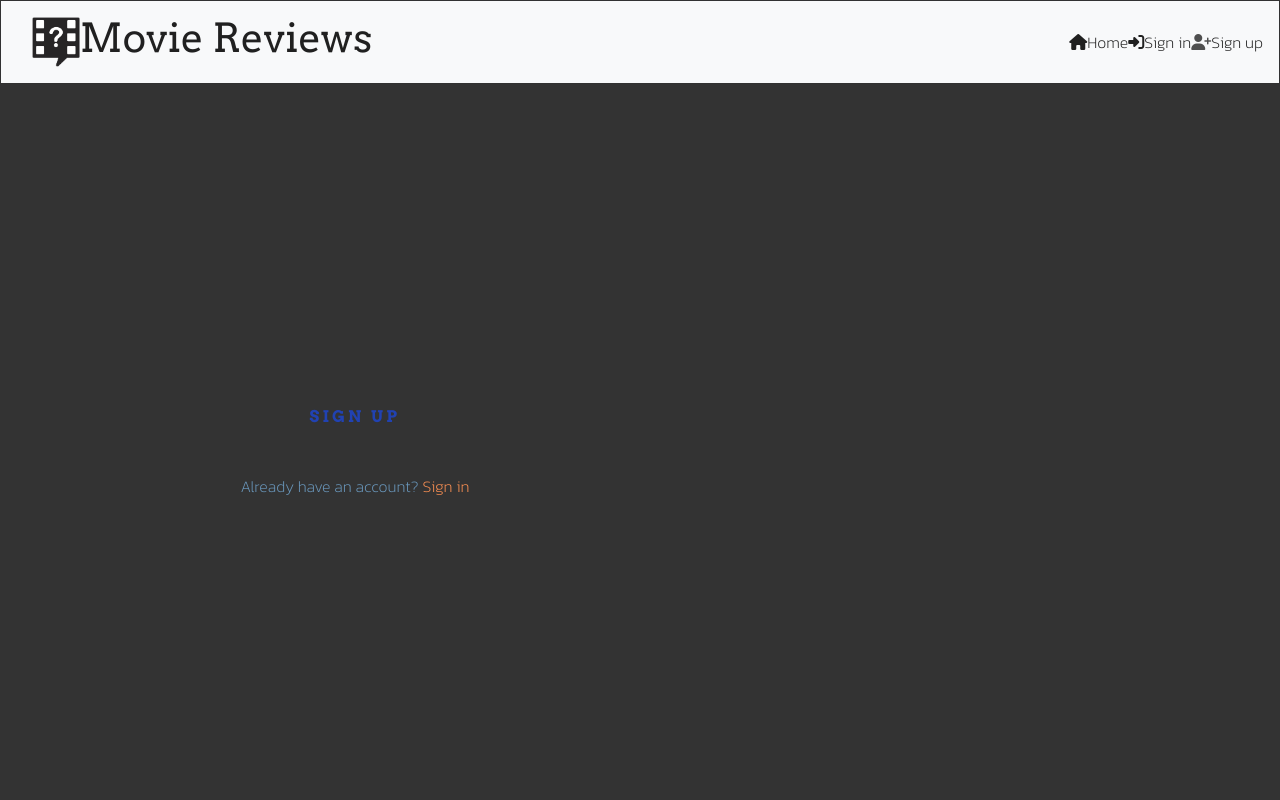
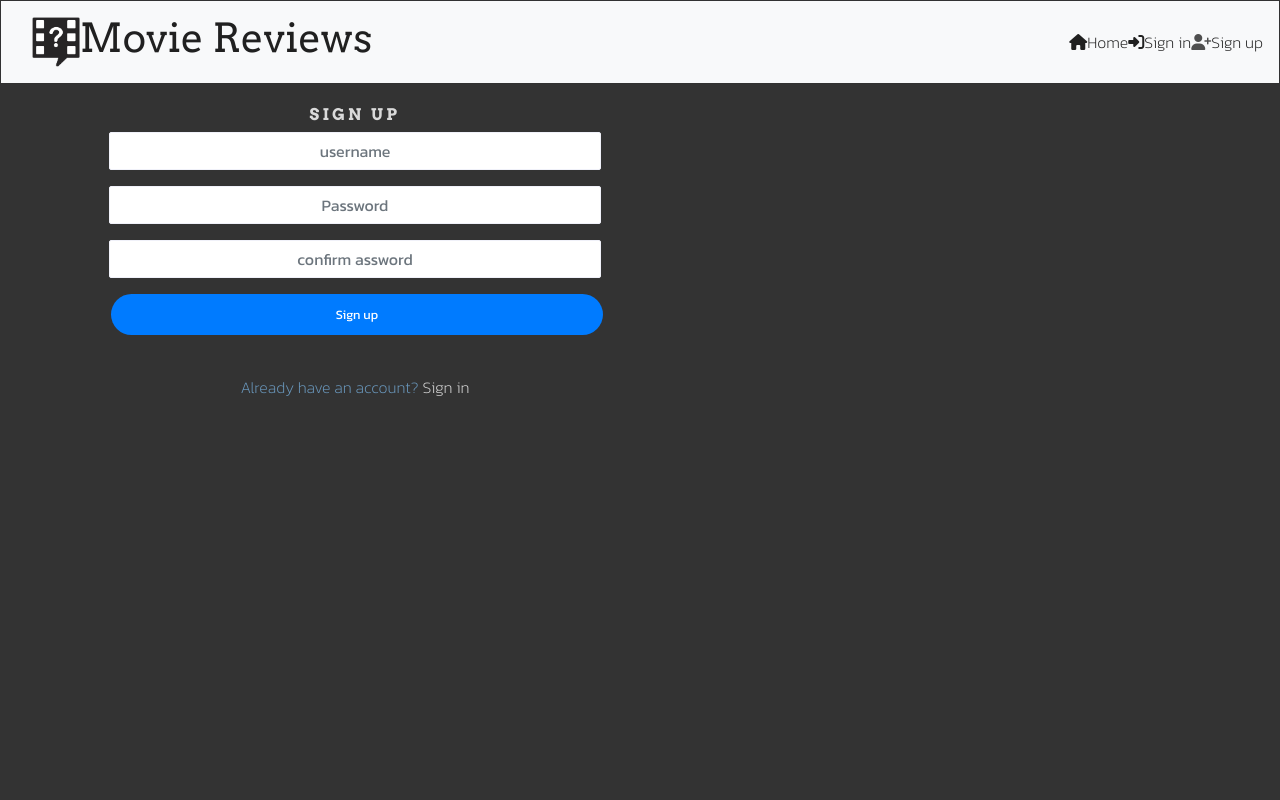
Before and after one commit to bezabu/bb-pp5-movies2, a React (Create React App) app: page /signup in a window 1280 px wide. Shown: the top 800 px of the page. Built offline with nearby package versions, Linux system fonts and the light colour scheme.

Commit message:
sign in/up form

```diff
--- a/src/App.js
+++ b/src/App.js
@@ -5,6 +5,7 @@
 import { Route, Switch } from 'react-router-dom';
 import "./api/axiosDefaults";
 import SignUpForm from "./pages/auth/SignUpForm";
+import SignInForm from "./pages/auth/SignInForm";
 
 
 function App() {
@@ -15,7 +16,7 @@
         <Container className={styles.Main}>
           <Switch>
             <Route exact path="/" render={() => <h2>Home</h2>} />
-            <Route exact path="/signin" render={() => <h2>Sign in</h2>} />
+            <Route exact path="/signin" render={() => <SignInForm />} />
             <Route exact path="/signup" render={() => <SignUpForm />} />
             <Route exact path="/popular" render={() => <h2>Popular users</h2>} />
             <Route exact path="/new" render={() => <h2>Newest reviews</h2>} />
@@ -27,7 +28,7 @@
         </Container>
         <h2>Hello World!</h2>
         <p>placeholder text</p>
-        <a href="#">placeholder link</a>
+        {/*<a href="#">placeholder link</a>*/}
         <br></br><br></br>
         <Button variant="light">Primary</Button>
 
--- /dev/null
+++ b/src/pages/auth/SignInForm.js
@@ -0,0 +1,118 @@
+import React, {useState} from "react";
+
+import Form from "react-bootstrap/Form";
+import Alert from "react-bootstrap/Alert";
+import Button from "react-bootstrap/Button";
+import Col from "react-bootstrap/Col";
+import Row from "react-bootstrap/Row";
+import Image from "react-bootstrap/Image";
+import Container from "react-bootstrap/Container";
+
+import { Link, useHistory } from "react-router-dom";
+
+import styles from "../../styles/SignInUpForm.module.css";
+import btnStyles from "../../styles/Button.module.css";
+import appStyles from "../../App.module.css";
+
+import axios from "axios";
+
+function SignInForm() {
+    const [signInData, setSignInData] = useState({
+        username: '',
+        password: ''
+    });
+    const { username, password } = signInData;
+
+    const [errors, setErrors] = useState({});
+    const history = useHistory();
+
+    const handleSubmit = async (event) => {
+        event.preventDefault();
+        try {
+            await axios.post('dj-rest-auth/login/', signInData)
+            history.push('/')
+        } catch(err){
+            setErrors(err.response?.data)
+        }
+    };
+
+const handleChange = (event) => {
+    setSignInData({
+        ...signInData,
+        [event.target.name]: event.target.value,
+    });
+};
+
+  return (
+    <Row className={styles.Row}>
+      <Col className="my-auto p-0 p-md-2" md={6}>
+        <Container className={`${appStyles.Content} p-4 `}>
+          <h1 className={styles.Header}>sign in</h1>
+
+          <Form onSubmit={handleSubmit}>
+  <Form.Group controlId="username">
+    <Form.Label className="d-none">username</Form.Label>
+    <Form.Control
+    type="text"
+    placeholder="username"
+    name="username"
+    value={username}
+    onChange={handleChange}
+    className={styles.Input}
+    />
+
+  </Form.Group>
+  {errors.username?.map((message, idx) => (
+              <Alert key={idx} variant="warning">
+                {message}
+              </Alert>
+            ))}
+
+  <Form.Group controlId="password">
+    <Form.Label className="d-none">password</Form.Label>
+    <Form.Control
+    type="password"
+    placeholder="password"
+    name="password"
+    value={password}
+    onChange={handleChange}
+    className={styles.Input}
+    />
+  </Form.Group>
+  {errors.password?.map((message, idx) => (
+              <Alert key={idx} variant="warning">
+                {message}
+              </Alert>
+            ))}
+
+  <Button className={`${btnStyles.Button} ${btnStyles.Wide}`} type="submit">
+    Sign in
+  </Button>
+  {errors.non_field_errors?.map((message, idx) => (
+              <Alert key={idx} variant="warning" className="mt-3">
+                {message}
+              </Alert>
+            ))}
+</Form>
+
+        </Container>
+        <Container className={`mt-3 ${appStyles.Content}`}>
+          <Link className={styles.Link} to="/signup">
+            Don't have an account? <span>Sign up now!</span>
+          </Link>
+        </Container>
+      </Col>
+      <Col
+        md={6}
+        className={`my-auto d-none d-md-block p-2 ${styles.SignInCol}`}
+      >
+        <Image
+          className={`${appStyles.FillerImage}`}
+          src={"https://codeinstitute.s3.amazonaws.com/AdvancedReact/hero.jpg"}
+        />
+      </Col>
+    </Row>
+  );
+}
+
+export default SignInForm;
--- a/src/pages/auth/SignUpForm.js
+++ b/src/pages/auth/SignUpForm.js
@@ -1,20 +1,103 @@
-import React from "react";
-import { Link } from "react-router-dom";
+import React, {useState} from "react";
+import { Link, useHistory } from "react-router-dom";
 
 import styles from "../../styles/SignInUpForm.module.css";
 import btnStyles from "../../styles/Button.module.css";
 import appStyles from "../../App.module.css";
 
-import { Form, Button, Image, Col, Row, Container } from "react-bootstrap";
+import { Form, Button, Alert, Col, Row, Container } from "react-bootstrap";
+import axios from "axios";
 
 const SignUpForm = () => {
+    const [signUpData, setSignUpData] = useState({
+        username: '',
+        password1: '',
+        password2: ''
+    })
+
+    const {username, password1, password2} = signUpData;
+    const [errors, setErrors] = useState({});
+    const history = useHistory();
+    const handleChange = (event) => {
+        setSignUpData({
+            ...signUpData,
+            [event.target.name]: event.target.value,
+        });
+    };
+
+    const handleSubmit = async (event) => {
+        event.preventDefault();
+        try {
+            await axios.post('dj-rest-auth/registration/', signUpData)
+            history.push('/signin')
+        } catch(err){
+            setErrors(err.response?.data)
+        }
+    }
+
   return (
     <Row className={styles.Row}>
-      <Col className="my-auto py-2 p-md-2" md={6}>
+      <Col  md={6}>
         <Container className={`${appStyles.Content} p-4 `}>
           <h1 className={styles.Header}>sign up</h1>
 
-            {/* add your form here */}
+          <Form onSubmit={handleSubmit}>
+  <Form.Group controlId="username">
+    <Form.Label className="d-none">username</Form.Label>
+    <Form.Control
+    className={styles.Input}
+    type="text"
+    placeholder="username"
+    name="username"
+    value={username}
+    onChange={handleChange}
+    />
+
+  </Form.Group>
+  {errors.username?.map((message, idx) => (
+              <Alert key={idx} variant="warning">
+                {message}
+              </Alert>
+            ))}
+
+
+  <Form.Group controlId="password1">
+    <Form.Label className="d-none">password</Form.Label>
+    <Form.Control
+    className={styles.Input}
+    type="password"
+    placeholder="Password"
+    name="password1"
+    value={password1}
+    onChange={handleChange}
+    />
+  </Form.Group>
+  {errors.password1?.map((message, idx) => (
+              <Alert key={idx} variant="warning">
+                {message}
+              </Alert>
+            ))}
+  <Form.Group controlId="password2">
+    <Form.Label className="d-none">confirm password</Form.Label>
+    <Form.Control
+    className={styles.Input}
+    type="password"
+    placeholder="confirm assword"
+    name="password2"
+    value={password2}
+    onChange={handleChange}
+    />
+  </Form.Group>
+  {errors.password2?.map((message, idx) =>
+    <Alert variant="warning" key={idx}>{message}</Alert>
+    )}
+  <Button className={`${btnStyles.Button} ${btnStyles.Wide}`}type="submit">
+    Sign up
+  </Button>
+  {errors.non_field_errors?.map((message, idx) =>
+    <Alert variant="warning" key={idx} className="mt-3">{message}</Alert>
+    )}
+</Form>
 
         </Container>
         <Container className={`mt-3 ${appStyles.Content}`}>
--- a/src/styles/SignInUpForm.module.css
+++ b/src/styles/SignInUpForm.module.css
@@ -19,7 +19,7 @@
     text-align: center;
     letter-spacing: 0.2em;
     text-transform: uppercase;
-    color: #2142b2;
+    color: #dadada;
   }
 
   .Link {
@@ -30,7 +30,7 @@
   }
 
   .Link span {
-    color: #ff9254;
+    color: #dadada;
   }
 
   .Container {
```
